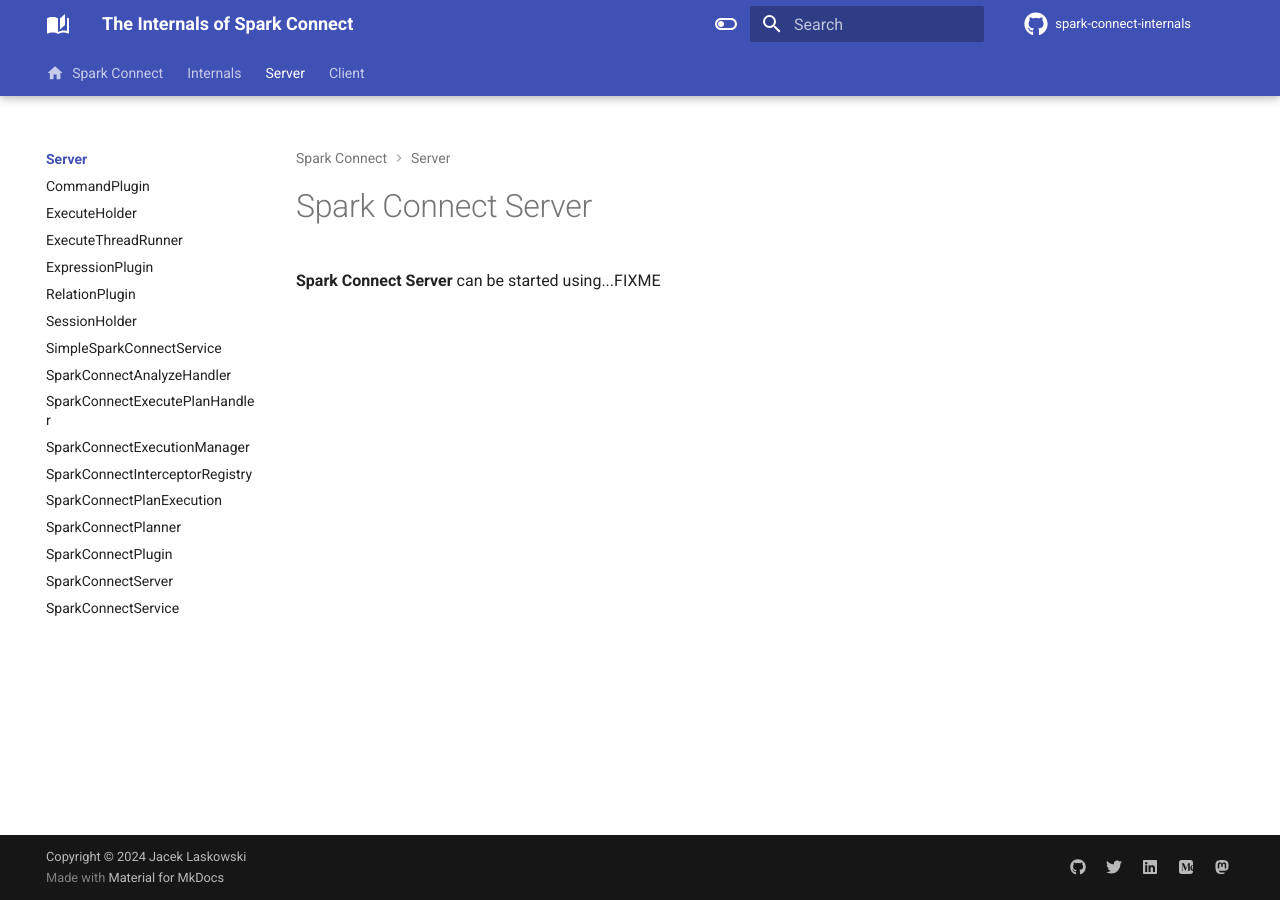
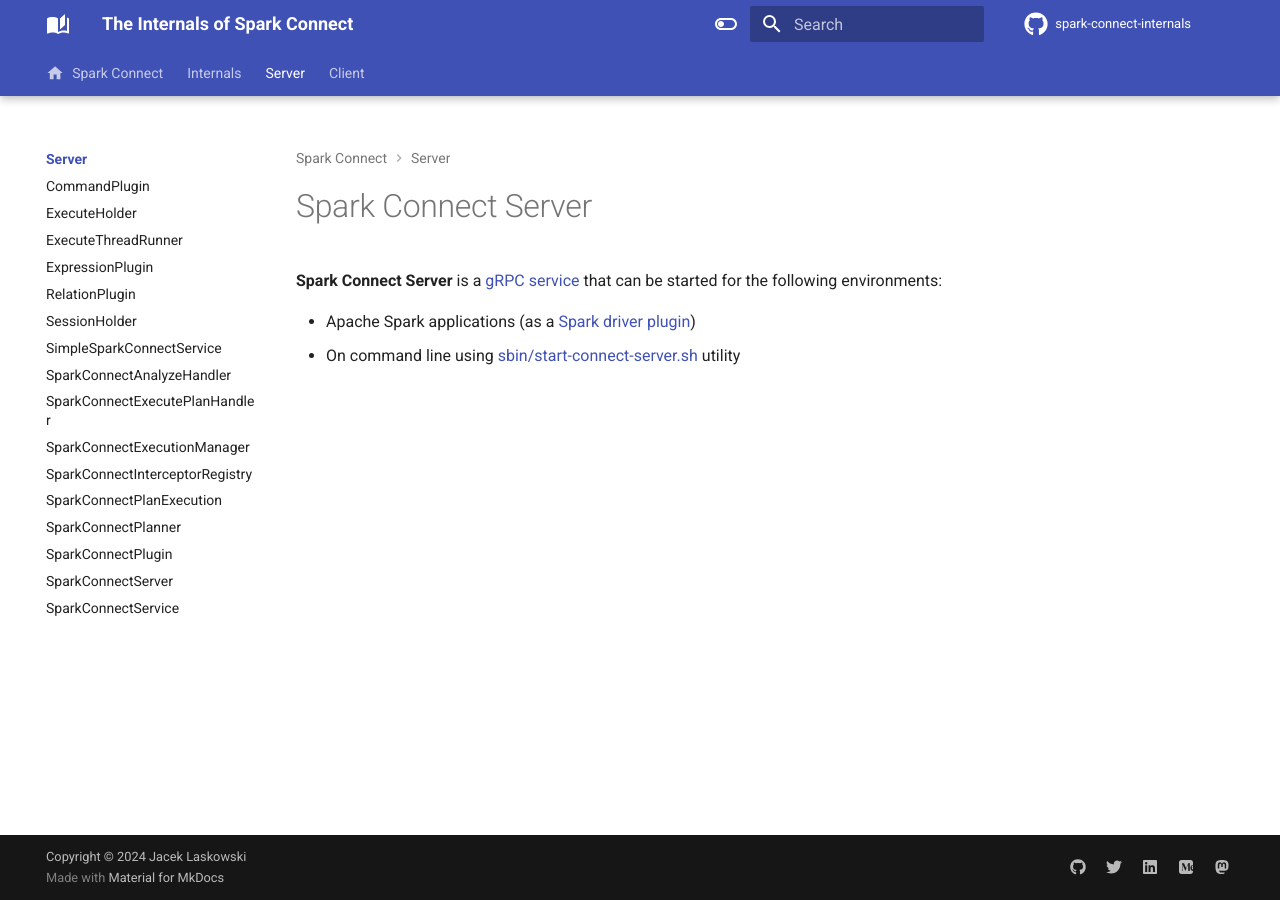
Before and after one commit to japila-books/spark-connect-internals, an MkDocs documentation site: the page built from docs/server/index.md, in a window 1280 px wide. Built offline with MkDocs 1.6.1 and Material for MkDocs 9.7.7, drawn with Linux system fonts in a browser that asks for light colours; comment, search, counter and statistics services are not loaded.

Commit message:
SparkConnectPlugin and SparkConnectService

```diff
--- a/docs/server/index.md
+++ b/docs/server/index.md
@@ -1,3 +1,6 @@
 # Spark Connect Server
 
-**Spark Connect Server** can be started using...FIXME
+**Spark Connect Server** is a [gRPC service](SparkConnectService.md#startGRPCService) that can be started for the following environments:
+
+* Apache Spark applications (as a [Spark driver plugin](SparkConnectPlugin.md#driverPlugin))
+* On command line using [sbin/start-connect-server.sh](SparkConnectServer.md) utility
```
Also changed, not shown: docs/server/SparkConnectPlugin.md (+18 -1 lines), docs/server/SparkConnectService.md (+5 -2 lines).
